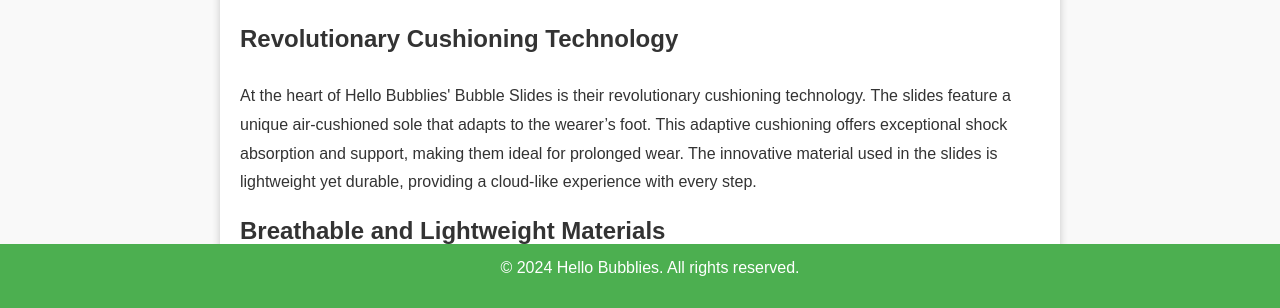
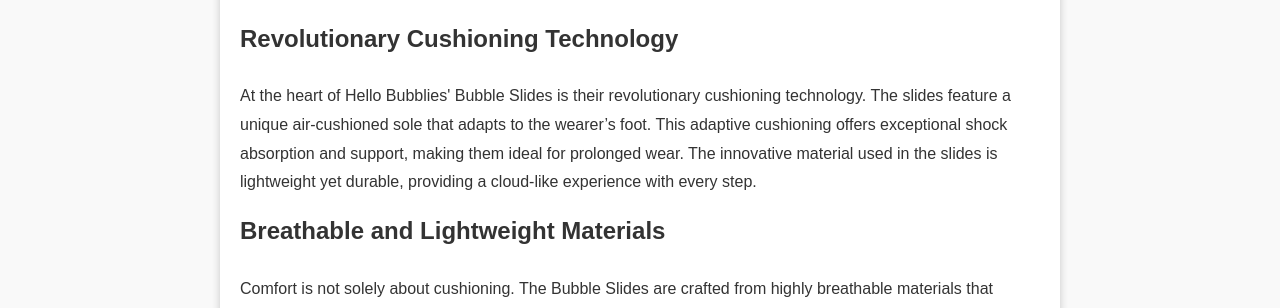
Before and after one commit to roberthinsom/hellobubblies-netlify, a plain HTML site: page index.html in a window 1280 px wide. Shown: the part 492-800 px from the top of the page. Drawn offline with Linux system fonts and the light colour scheme.

Commit message:
Update index.html

```diff
--- a/index.html
+++ b/index.html
@@ -132,9 +132,5 @@
     </section>
 </article>
 
-<footer>
-    <p>&copy; 2024 Hello Bubblies. All rights reserved.</p>
-</footer>
-
 </body>
 </html>
```
